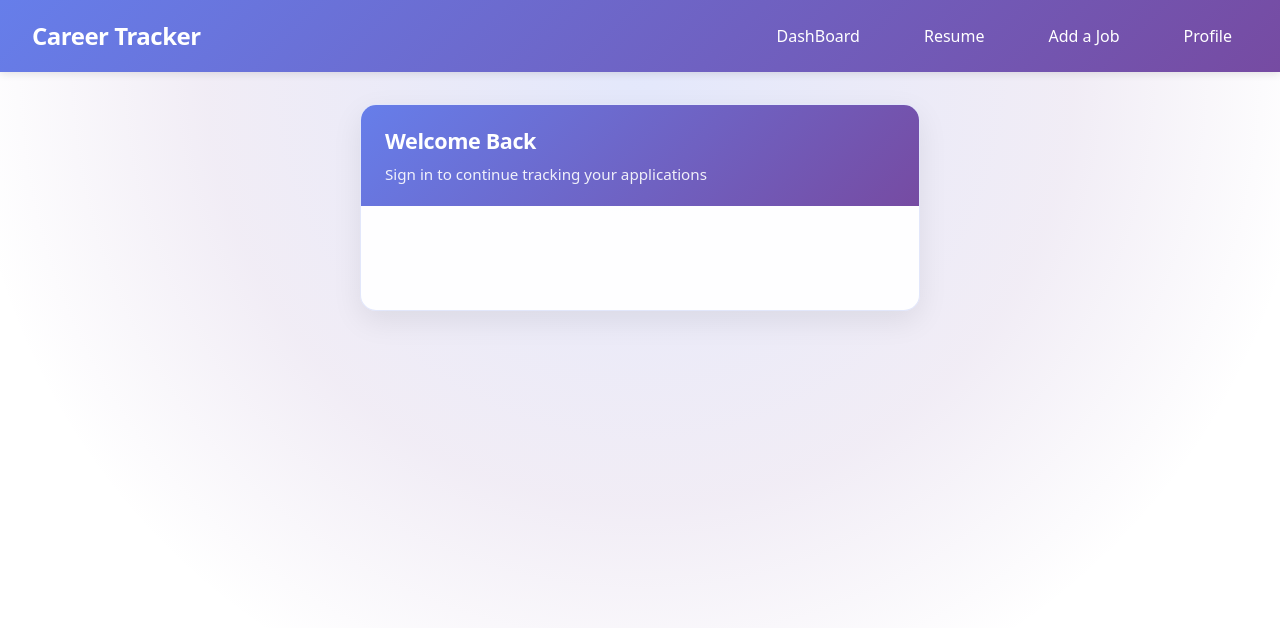
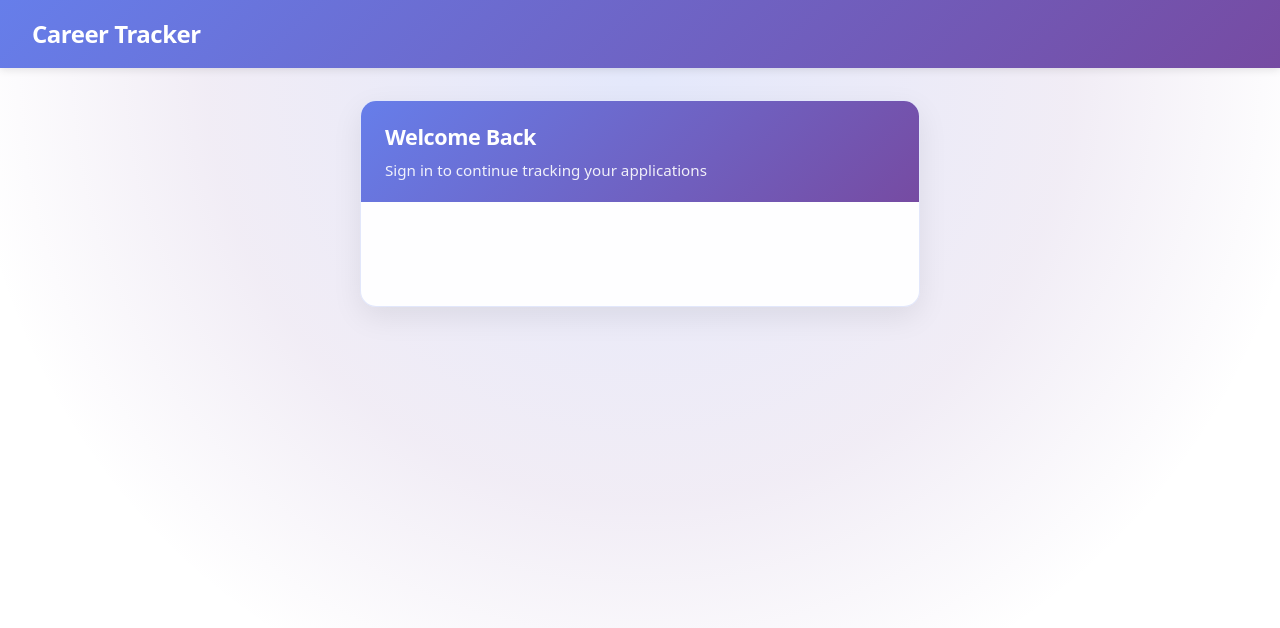
Before and after one commit to perc85/CareerTracker, a React (Create React App) app in the folder frontend/: page / in a window 1280 px wide. Shown: the top 628 px of the page. Built offline with nearby package versions, Linux system fonts and the light colour scheme; no server answers.

Commit message:
feat: update NavBar component to conditionally render links based on showNav prop

```diff
--- a/frontend/src/App.js
+++ b/frontend/src/App.js
@@ -7,12 +7,15 @@ import NavBar from './components/NavBar';
 import JobDetail from './pages/JobDetail';
 import AddJob from './pages/AddJob'
 import Resume from './pages/Resume'
+import { useLocation } from 'react-router-dom';
 
 
 function App() {
+  const location = useLocation()
+
   return (
     <>
-      <NavBar />
+    {((location.pathname === '/') ? <NavBar/> : <NavBar showNav={true}/>)}
 
       <Routes>
         <Route path='/' element={<Login/>} />
--- a/frontend/src/components/NavBar.js
+++ b/frontend/src/components/NavBar.js
@@ -2,16 +2,19 @@ import React from 'react'
 import { Link } from 'react-router-dom'
 import '../styles/NavBar.css'
 
-export default function NavBar() {
+export default function NavBar({showNav}) {
   return (
     <nav>
         <h2>Career Tracker</h2>
-
         <div>
-            <Link to={'/dashboard'}>DashBoard</Link>
-            <Link to={'/resume'}>Resume</Link>
-            <Link to={'/addjob'}>Add a Job</Link>
-            <Link to={'/profile'}>Profile</Link>
+          {showNav ? (
+            <>
+              <Link to={'/dashboard'}>DashBoard</Link>
+              <Link to={'/resume'}>Resume</Link>
+              <Link to={'/addjob'}>Add a Job</Link>
+              <Link to={'/profile'}>Profile</Link>
+            </>
+          ) : null}
         </div>
     </nav>
   )
```
